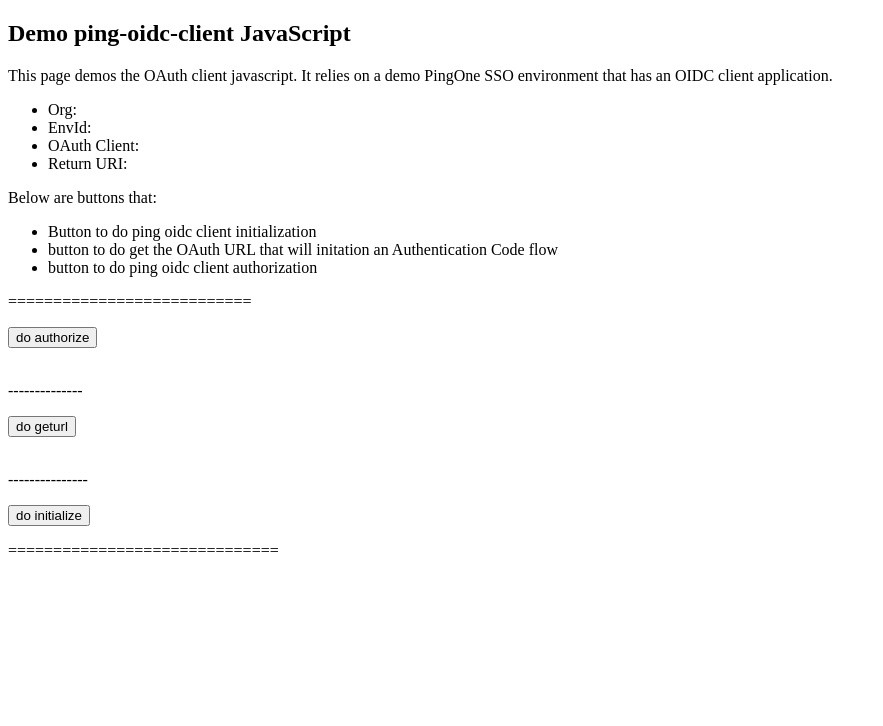
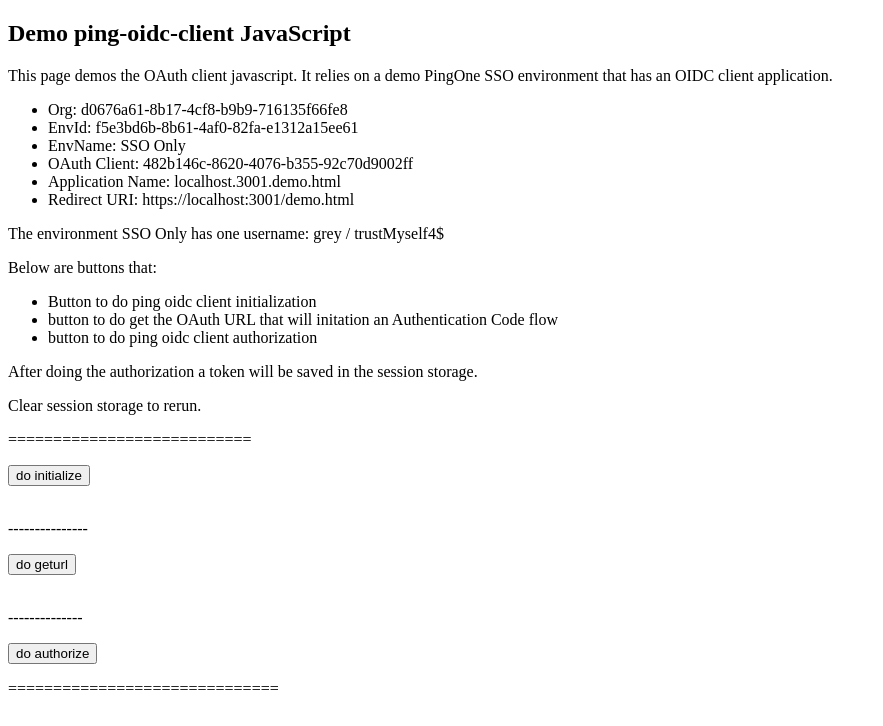
Before and after one commit to david-stahl-ping/demo-static-ping-oidc-client-js, a website: page src/demo.html in a window 1280 px wide. Shown: the whole page, without its empty margins (0-883 px from the left). Drawn offline with Linux system fonts and the light colour scheme; no server answers.

Commit message:
Cleaned up the static page to provide more documentation about the underlying PingOne environment. Cleaned up the redirect url to match the pingone application

```diff
--- a/src/demo.html
+++ b/src/demo.html
@@ -5,43 +5,64 @@
     <title>demo.html - ping-oidc-client sdk using static JS file</title>
     <script type="module" src="./ping-oidc.js"></script>
     <script type="text/javascript" src="./stuff.js"></script>
+    <script>
 
+    const clientOptions = {
+      client_id: '482b146c-8620-4076-b355-92c70d9002ff',  // id of an oidc application in PingOne SSO
+      redirect_uri: 'https://localhost:3001/demo.html', // URL to return (must match return uri in above oidc application)
+      scope: 'openid email', // defaults to 'openid profile email'
+      response_type: 'code', // defaults to 'code' other option is token
+      usePkce: false, // defaults to true
+      state: 'xyz', // will apply a random state as a string, you can pass in a string or object
+      logLevel: 'debug', // defaults to 'warn'
+      storageType: 'session', // 'local' | 'session' | 'worker'. defaults to 'local'. Also falls back to 'local' for backwards compatibility when choosing 'worker' and the Worker object is not present.
+      // customParams: { param1: 'value1', param2: 'value2' } // will append custom parameters to the authorization url.  Expects an object with string key/values.
+    }; // client options object with configuration needed to initialize ping-oidc-client
+
+
+    </script>
   </head>
-  <body onload='initializeOidc();'>
+  <body>
             <h2 class="card-title">
               Demo ping-oidc-client JavaScript
             </h2>
             <p>
               This page demos the OAuth client javascript.  It relies on a demo PingOne SSO environment that has an OIDC client application.
               <ul>
-                <li> Org: </li>
-                <li> EnvId: </li>
-                <li> OAuth Client: </li>
-                <li> Return URI: </li>
+                <li> Org: d0676a61-8b17-4cf8-b9b9-716135f66fe8 </li>
+                <li> EnvId: f5e3bd6b-8b61-4af0-82fa-e1312a15ee61</li>
+                <li> EnvName: SSO Only</li>
+                <li> OAuth Client: 482b146c-8620-4076-b355-92c70d9002ff</li>
+                <li> Application Name: localhost.3001.demo.html</li>
+                <li> Redirect URI: https://localhost:3001/demo.html </li>
               </ul>
+              <p>The environment SSO Only has one username: grey / trustMyself4$</p>
               <p>Below are buttons that: </p>
             <ul>
               <li>Button to do ping oidc client initialization</li>
               <li>button to do get the OAuth URL that will initation an Authentication Code flow</li>
               <li>button to do ping oidc client authorization</li>
             </ul>
+            <p>
+              After doing the authorization a token will be saved in the session storage.
+            </p>
+            <p>Clear session storage to rerun.  </p>
+            </p>
+                <p>===========================</p>
+            <p></p>
 
-            </p>
-            <form name="profile_form">
-              <p>===========================</p>
-            <p></p>
+            <button  id="initialize" onclick='initializeOidc(clientOptions);'>
+              do initialize
+            </button>
+            <p><br/>---------------<br/></p>
+            <button  id="getAuthorizeUrl" onclick="doGetUrl();">
+              do geturl
+            </button>
+            <p><br/>--------------<br/></p>
             <button  id="authorize" onclick="doAuthorize();">
               do authorize
-            </button><p><br/>--------------<br/></p>
-            <button  id="getAuthorizeUrl" onclick="doGetUrl();">
-              do geturl
-            </button><p><br/>---------------<br/></p>
-            <button  id="initialize" onclick='doInitialize();'>
-              do initialize
             </button>
-
              <p>==============================</p>
-          </form>
 
 
       </body>
--- a/src/stuff.js
+++ b/src/stuff.js
@@ -1,28 +1,19 @@
-function doAuthorize() {
-    ping_oidc_client.authorize("sarah");
+async function doAuthorize() {
+    await ping_oidc_client.authorize("sarah");
 
   }
   var authorizeUrl;
-  function doGetUrl() {
-    authorizeUrl= ping_oidc_client.authorizeUrl("sarah")
+  async function doGetUrl() {
+    authorizeUrl= await ping_oidc_client.authorizeUrl("sarah")
     console.log("authorizeUrl:"+authorizeUrl);
-
+    alert("url ="+authorizeUrl);
   }
 
 
   var ping_oidc_client = null;
-  async function initializeOidc() {
-    const clientOptions = {
-      client_id: '297ebb0e-26dc-44be-b2cf-6624385e67a9',
-      redirect_uri: 'https://demo.provetitle.com:3001/ad_suggestion.html?done=true',
-      scope: 'openid email', // defaults to 'openid profile email'
-      response_type: 'code', // defaults to 'code' other option is token
-      usePkce: false, // defaults to true
-      state: 'xyz', // will apply a random state as a string, you can pass in a string or object
-      logLevel: 'debug', // defaults to 'warn'
-      storageType: 'session', // 'local' | 'session' | 'worker'. defaults to 'local'. Also falls back to 'local' for backwards compatibility when choosing 'worker' and the Worker object is not present.
-      // customParams: { param1: 'value1', param2: 'value2' } // will append custom parameters to the authorization url.  Expects an object with string key/values.
-   };
+   async function initializeOidc(clientOptions) {
+
+
     /**
      * Dynamically fetches your OAuth authorization servers endpoints from the spec-defied .well-known endpoint.
      */
```
